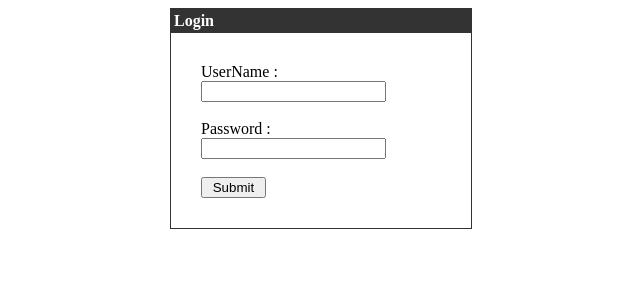
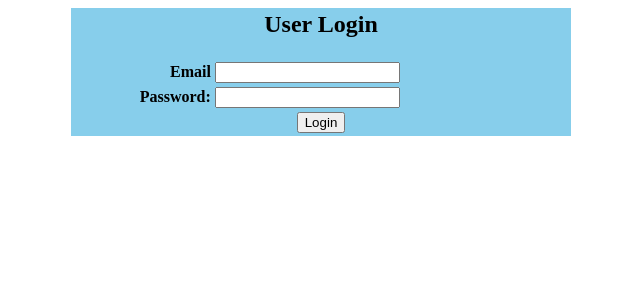
Before and after one commit to Kuinox/InFood, a PHP site: page /connectionessai.php in a window 1280 px wide. Shown: the top 300 px of the page, without its empty margins (319-959 px from the left). Run offline with PHP 8.4, Linux system fonts and the light colour scheme.

Commit message:
pas fini et connectionessai(c'est l'utile)

```diff
--- a/connection.php
+++ b/connection.php
@@ -8,11 +8,9 @@ if(isset($_POST['formconnection'])){
 	// 'cost' => 12,
 	// ];
 	// $mm=password_hash($_POST["pwd"], PASSWORD_BCRYPT, $options);
-
-
 	// $password=strip_tags($mm);
 	$password=strip_tags($_POST["pwd"]);
-	$sql="SELECT id_user, pseudo, password FROM user WHERE $username='pseudo' LIMIT 1";
+	$sql="SELECT id_user, pseudo, password FROM user WHERE $username='pseudo'";
 	$query =mysqli_query($bdd,$sql);
 	if($query)
 	{
@@ -26,7 +24,7 @@ if(isset($_POST['formconnection'])){
 	}
 	if ($username==$dbUsername && $password==$dbPassword)
 	{
-		$_SESSION['nom'] =$username;
+		$_SESSION['pseudo'] =$username;
 		$_SESSION['id_user'] =$userId;
 		header('Location:/INFOOD/user.php');
 	}
--- a/connectionessai.php
+++ b/connectionessai.php
@@ -1,59 +1,61 @@
 <?php
 include("connect.php");
-   session_start();
+if(isset($_POST['login'])){
+$email = mysqli_real_escape_string($bdd,$_POST['email']);
+$options = [
+			'salt' => 'ceciestunmotdepassetreslong',
+			'cost' => 12
+		];
+		$mm=password_hash($_POST["pass"], PASSWORD_BCRYPT, $options);
+$pass = mysqli_real_escape_string($bdd,$mm);
 
-   if($_SERVER["REQUEST_METHOD"] == "POST") {
-      // username and password sent from form
-
-      $myusername = mysqli_real_escape_string($bdd,$_POST['username']);
-      $mypassword = mysqli_real_escape_string($bdd,$_POST['password']);
-
-      $sql = "SELECT id FROM admin WHERE pseudo = '$myusername' and password = '$mypassword'";
-      $result = mysqli_query($bdd,$sql);
-      $row = mysqli_fetch_array($result,MYSQLI_ASSOC);
-      $active = $row['active'];
-
-      $count = mysqli_num_rows($result);
-
-      // If result matched $myusername and $mypassword, table row must be 1 row
-
-      if($count == 1) {
-         session_register("myusername");
-         $_SESSION['login_user'] = $myusername;
-
-         header("location: user.php");
-      }else {
-         $error = "Your Login Name or Password is invalid";
+		echo$pass;
+$sel_user = "select * from user where email='$email' AND password='$pass'";
+$run_user = mysqli_query($bdd, $sel_user);
+$check_user = mysqli_num_rows($run_user);
+// echo"$check_user";
+if($check_user>0){
+$_SESSION['email']=$email;
+header('Location:/INFOOD/user.php');
+}
+else {
+echo "<script>alert('Email or password is not correct, try again!')</script>";
 }
 }
 ?>
+<?php session_start();?>
 <html>
-
 	<head>
-      <title>Login Page</title>
+		<title>User Login</title>
 	</head>
-
-   <body bgcolor = "#FFFFFF">
-
-      <div align = "center">
-         <div style = "width:300px; border: solid 1px #333333; " align = "left">
-            <div style = "background-color:#333333; color:#FFFFFF; padding:3px;"><b>Login</b></div>
-
-            <div style = "margin:30px">
-
-               <form action = "" method = "post">
-                  <label>UserName  :</label><input type = "text" name = "username" class = "box"/><br /><br />
-                  <label>Password  :</label><input type = "password" name = "password" class = "box" /><br/><br />
-                  <input type = "submit" value = " Submit "/><br />
+	<body>
+		<form action="connectionessai.php" method="post">
+			<table width="500" align="center" bgcolor="skyblue">
+				<tr align="center">
+					<td colspan="3"><h2>User Login</h2></td>
+				</tr>
+				<tr>
+					<td align="right">
+						<b>Email</b>
+					</td>
+					<td>
+						<input type="text" name="email" required="required"/>
+					</td>
+				</tr>
+				<tr>
+					<td align="right">
+						<b>Password:</b>
+					</td>
+					<td>
+						<input type="password" name="pass" required="required">
+					</td>
+				</tr>
+				<tr align="center">
+					<td colspan="3">
+						<input type="submit" name="login" value="Login"/>
+					</td>
+				</tr>
+			</table>
 		</form>
-
-               <div style = "font-size:11px; color:#cc0000; margin-top:10px"></div>
-
-            </div>
-
-         </div>
-
-      </div>
-
 	</body>
 </html>
```
Also changed, not shown: inscription.php (deleted, +0 -25 lines), inscription1.php (+6 -3 lines). Lines whose indentation alone changed are shown as unchanged.
